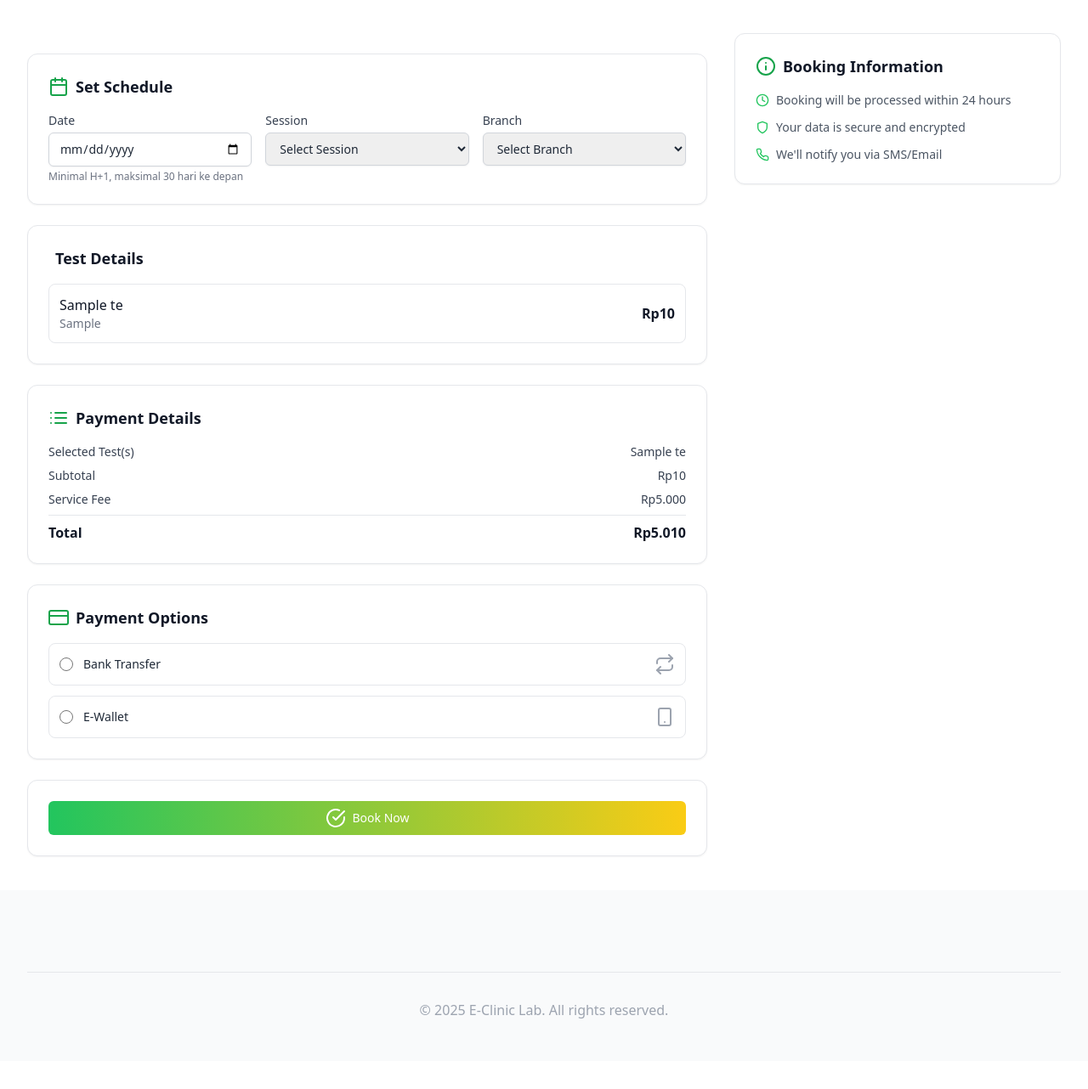
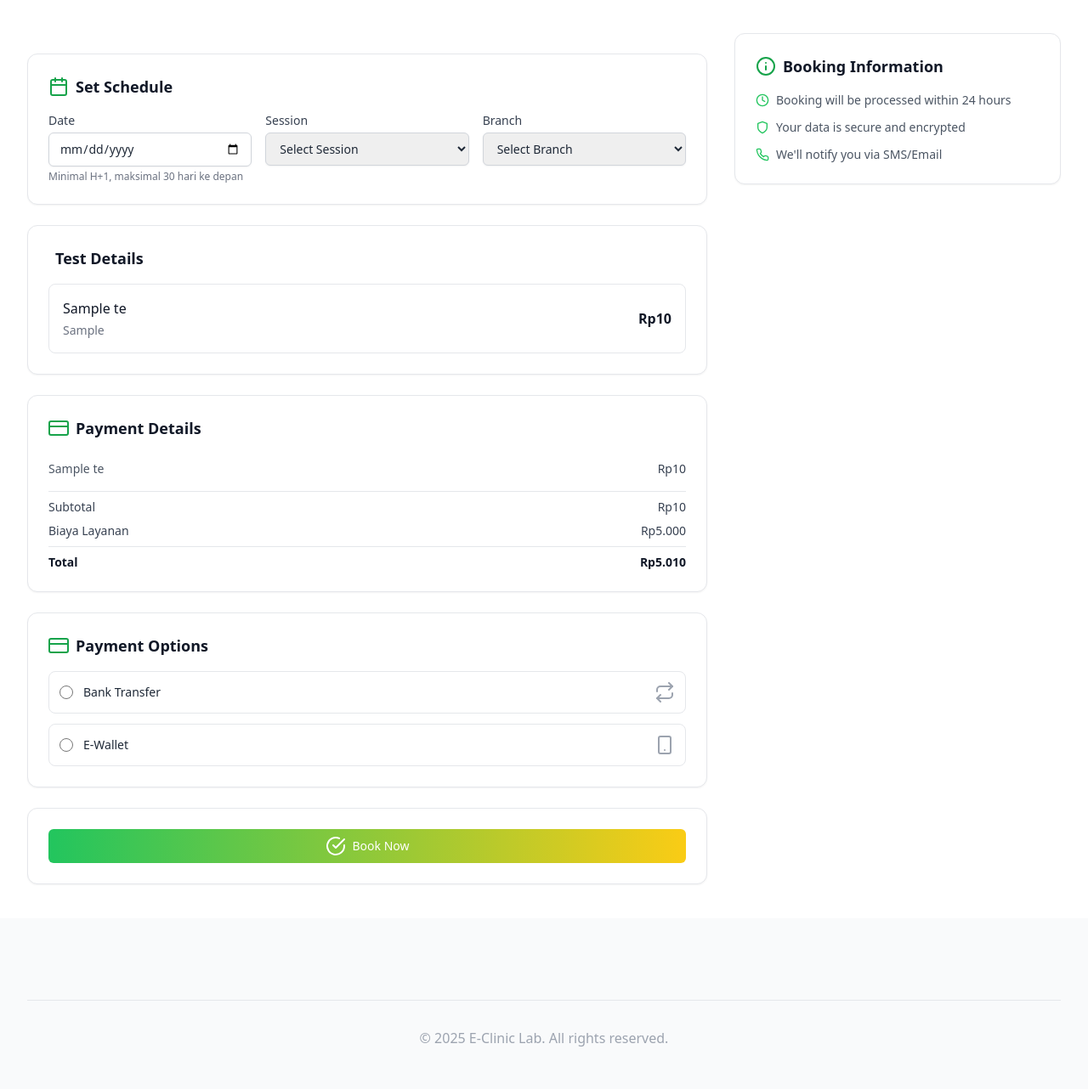
Before and after one commit to rachelscssrhnd/basdat, a Laravel app: page /booking in a window 1280 px wide. Shown: the part 197-1479 px from the top of the page at 85% size. Before the commit the page ends 1446 px from the top, so only its background shows below. Run offline with Laravel 12, Linux system fonts and the light colour scheme; a user stored in the database is signed in; tables that the repository leaves empty hold one stand-in row (values such as "Sample post"); parts of the project's set-up code (start-up, migrations or seed data) failed here and were passed over; some libraries are stand-ins or nearby versions.

Commit message:
test dan payment details

```diff
--- a/app/Http/Controllers/BookingController.php
+++ b/app/Http/Controllers/BookingController.php
@@ -9,6 +9,7 @@ use App\Models\Cabang;
 use App\Models\Pasien;
 use App\Models\Pembayaran;
 use Illuminate\Support\Facades\DB;
+use Illuminate\Support\Facades\Schema;
 use Illuminate\Support\Str;
 use Carbon\Carbon;
 
@@ -20,18 +21,48 @@ class BookingController extends Controller
     public function index(Request $request)
     {
         try {
-            // If not logged in, remember intended test and send to login
+            // Debug log
+            \Log::info('BookingController - Request Data:', [
+                'test_id' => $request->get('test_id'),
+                'session_data' => session()->all()
+            ]);
+
+            // If not logged in, remember intended test and redirect to login
             if (!session()->has('user_id')) {
                 if ($request->has('test_id')) {
-                    session(['intended_test_id' => $request->get('test_id')]);
+                    session(['intended_test_id' => $request->query('test_id')]);
+                    \Log::info('Storing intended test ID:', ['test_id' => $request->query('test_id')]);
                 }
-                return redirect()->route('auth')->withErrors(['error' => 'Please login to book a test.']);
+                return redirect()->route('auth')->with('error', 'Silakan login untuk memesan tes.');
             }
 
             // Get available lab tests
             $tests = JenisTes::all();
+            if ($tests->isEmpty()) {
+                $catalog = [
+                    ['harga' => 100000, 'nama_tes' => 'Tes Rontgen Gigi (Dental I CR)'],
+                    ['harga' => 150000, 'nama_tes' => 'Tes Rontgen Gigi (Panoramic)'],
+                    ['harga' => 200000, 'nama_tes' => "Tes Rontgen Gigi (Water\'s Foto)"],
+                    ['harga' => 50000,  'nama_tes' => 'Tes Urine'],
+                    ['harga' => 120000, 'nama_tes' => 'Tes Kehamilan (Anti-Rubella lgG)'],
+                    ['harga' => 120000, 'nama_tes' => 'Tes Kehamilan (Anti-CMV lgG)'],
+                    ['harga' => 120000, 'nama_tes' => 'Tes Kehamilan (Anti-HSV1 lgG)'],
+                    ['harga' => 75000,  'nama_tes' => 'Tes Darah (Hemoglobin)'],
+                    ['harga' => 90000,  'nama_tes' => 'Tes Darah (Golongan Darah)'],
+                    ['harga' => 100000, 'nama_tes' => 'Tes Darah (Agregasi Trombosit)'],
+                ];
 
-            // Get available branches (Cabang A, B, C)
+                $tests = collect(array_map(function ($t, $idx) {
+                    return (object) [
+                        'tes_id' => $idx + 1,
+                        'nama_tes' => $t['nama_tes'],
+                        'deskripsi' => 'Deskripsi ' . $t['nama_tes'],
+                        'harga' => $t['harga'],
+                    ];
+                }, $catalog, array_keys($catalog)));
+            }
+
+            // Get available branches
             $branches = Cabang::all();
             if ($branches->isEmpty()) {
                 $branches = collect([
@@ -40,7 +71,6 @@ class BookingController extends Controller
                     (object) ['cabang_id' => 3, 'nama_cabang' => 'Cabang C', 'display_name' => 'Cabang C', 'alamat' => 'Jl. Gatot Subroto No. 3'],
                 ]);
             } else {
-                // Normalize naming to simple "Cabang A/B/C"
                 $branches = $branches->values()->map(function ($branch, $idx) {
                     $label = 'Cabang ' . chr(65 + $idx);
                     $branch->display_name = $label;
@@ -48,36 +78,40 @@ class BookingController extends Controller
                 });
             }
 
-            // Determine selected tests (priority: old input -> explicit query -> remembered intent)
-            $selectedIds = [];
-            $oldTesIds = $request->old('tes_ids');
-            if (is_array($oldTesIds) && count($oldTesIds) > 0) {
-                $selectedIds = $oldTesIds;
+            // Determine selected test id
+            $selectedTest = null;
+            $testId = null;
+            if ($request->has('test_id')) {
+                $testId = (int) $request->query('test_id');
+            } elseif (session()->has('intended_test_id')) {
+                $testId = (int) session('intended_test_id');
+            } elseif (session()->has('selected_test_id')) {
+                $testId = (int) session('selected_test_id');
             }
-            if (empty($selectedIds)) {
-                $queryId = $request->query('test_id');
-                if ($queryId) {
-                    $selectedIds[] = $queryId;
+
+            // Ignore invalid/zero test id
+            if ($testId !== null && $testId <= 0) {
+                $testId = null;
+            }
+
+            // Get the selected test
+            if ($testId !== null) {
+                session(['selected_test_id' => $testId]);
+                session()->forget('intended_test_id');
+
+                // Use tes_id explicitly (find() may not work if primary key is not id)
+                $selectedTest = JenisTes::where('tes_id', $testId)->first();
+
+                if (!$selectedTest) {
+                    $selectedTest = $tests->firstWhere('tes_id', $testId);
                 }
-            }
-            if (empty($selectedIds)) {
-                $intended = session('intended_test_id');
-                if ($intended) {
-                    $selectedIds[] = $intended;
-                }
-            }
-            session()->forget('intended_test_id');
 
-            $selectedTests = collect();
-            if (!empty($selectedIds)) {
-                $selectedTests = JenisTes::whereIn('tes_id', $selectedIds)->get();
-                // Fallback if DB lookup failed but tests collection exists (e.g., demo data)
-                if ($selectedTests->isEmpty() && isset($tests)) {
-                    $fromAll = $tests->whereIn('tes_id', $selectedIds);
-                    if ($fromAll->isNotEmpty()) {
-                        $selectedTests = $fromAll;
-                    }
-                }
+                \Log::info('Selected test:', [
+                    'test_id' => $testId,
+                    'found' => (bool) $selectedTest
+                ]);
+            } else {
+                session()->forget('intended_test_id');
             }
 
             // Session options for dropdown
@@ -88,13 +122,26 @@ class BookingController extends Controller
                 '4' => 'Sesi 4 (15:00-17:00)',
             ];
 
-            return view('booking', compact('tests', 'branches', 'selectedTests', 'sessions'));
+            return view('booking', [
+                'tests' => $tests,
+                'branches' => $branches,
+                'selectedTest' => $selectedTest,
+                'sessions' => $sessions
+            ]);
         } catch (\Exception $e) {
-            // If database is not set up, return view with sample data
+            \Log::error('BookingController@index error: ' . $e->getMessage());
+
             $tests = collect([
-                (object) ['tes_id' => 1, 'nama_tes' => 'Tes Rontgen Gigi (Dental I CR)', 'harga' => 100000, 'deskripsi' => 'Pemeriksaan rontgen gigi dengan teknologi CR'],
-                (object) ['tes_id' => 2, 'nama_tes' => 'Tes Rontgen Gigi (Panoramic)', 'harga' => 150000, 'deskripsi' => 'Pemeriksaan rontgen menyeluruh area mulut dan rahang'],
-                (object) ['tes_id' => 3, 'nama_tes' => 'Tes Darah (Hemoglobin)', 'harga' => 75000, 'deskripsi' => 'Pemeriksaan kadar hemoglobin dalam darah']
+                (object) ['tes_id' => 1, 'nama_tes' => 'Tes Rontgen Gigi (Dental I CR)', 'harga' => 100000, 'deskripsi' => 'Deskripsi Tes Rontgen Gigi (Dental I CR)'],
+                (object) ['tes_id' => 2, 'nama_tes' => 'Tes Rontgen Gigi (Panoramic)', 'harga' => 150000, 'deskripsi' => 'Deskripsi Tes Rontgen Gigi (Panoramic)'],
+                (object) ['tes_id' => 3, 'nama_tes' => "Tes Rontgen Gigi (Water\'s Foto)", 'harga' => 200000, 'deskripsi' => "Deskripsi Tes Rontgen Gigi (Water\'s Foto)"],
+                (object) ['tes_id' => 4, 'nama_tes' => 'Tes Urine', 'harga' => 50000, 'deskripsi' => 'Deskripsi Tes Urine'],
+                (object) ['tes_id' => 5, 'nama_tes' => 'Tes Kehamilan (Anti-Rubella lgG)', 'harga' => 120000, 'deskripsi' => 'Deskripsi Tes Kehamilan (Anti-Rubella lgG)'],
+                (object) ['tes_id' => 6, 'nama_tes' => 'Tes Kehamilan (Anti-CMV lgG)', 'harga' => 120000, 'deskripsi' => 'Deskripsi Tes Kehamilan (Anti-CMV lgG)'],
+                (object) ['tes_id' => 7, 'nama_tes' => 'Tes Kehamilan (Anti-HSV1 lgG)', 'harga' => 120000, 'deskripsi' => 'Deskripsi Tes Kehamilan (Anti-HSV1 lgG)'],
+                (object) ['tes_id' => 8, 'nama_tes' => 'Tes Darah (Hemoglobin)', 'harga' => 75000, 'deskripsi' => 'Deskripsi Tes Darah (Hemoglobin)'],
+                (object) ['tes_id' => 9, 'nama_tes' => 'Tes Darah (Golongan Darah)', 'harga' => 90000, 'deskripsi' => 'Deskripsi Tes Darah (Golongan Darah)'],
+                (object) ['tes_id' => 10, 'nama_tes' => 'Tes Darah (Agregasi Trombosit)', 'harga' => 100000, 'deskripsi' => 'Deskripsi Tes Darah (Agregasi Trombosit)'],
             ]);
 
             $branches = collect([
@@ -103,29 +150,14 @@ class BookingController extends Controller
                 (object) ['cabang_id' => 3, 'nama_cabang' => 'Cabang C', 'display_name' => 'Cabang C', 'alamat' => 'Jl. Gatot Subroto No. 3'],
             ]);
 
-            // Preselected test via query param (fallback)
-            $selectedIds = [];
-            $oldTesIds = $request->old('tes_ids');
-            if (is_array($oldTesIds) && count($oldTesIds) > 0) {
-                $selectedIds = $oldTesIds;
+            $testId = $request->has('test_id') ? (int) $request->query('test_id') : null;
+            if ($testId !== null && $testId <= 0) {
+                $testId = null;
             }
-            if (empty($selectedIds)) {
-                $queryId = $request->query('test_id');
-                if ($queryId) {
-                    $selectedIds[] = $queryId;
-                }
-            }
-            if (empty($selectedIds)) {
-                $intended = session('intended_test_id');
-                if ($intended) {
-                    $selectedIds[] = $intended;
-                }
-            }
-            session()->forget('intended_test_id');
 
-            $selectedTests = collect();
-            if (!empty($selectedIds)) {
-                $selectedTests = $tests->whereIn('tes_id', $selectedIds);
+            $selectedTest = null;
+            if ($testId !== null) {
+                $selectedTest = $tests->firstWhere('tes_id', $testId);
             }
 
             $sessions = [
@@ -135,7 +167,12 @@ class BookingController extends Controller
                 '4' => 'Sesi 4 (15:00-17:00)',
             ];
 
-            return view('booking', compact('tests', 'branches', 'selectedTests', 'sessions'));
+            return view('booking', [
+                'tests' => $tests,
+                'branches' => $branches,
+                'selectedTest' => $selectedTest,
+                'sessions' => $sessions
+            ]);
         }
     }
 
@@ -165,16 +202,22 @@ class BookingController extends Controller
         try {
             DB::beginTransaction();
 
+            $hasSesiColumn = Schema::hasColumn('booking', 'sesi');
+
             // Use authenticated session user as patient
             $userId = session('user_id');
             $pasien = Pasien::where('user_id', $userId)->firstOrFail();
 
             // Anti-collision rule: Check if session is full
-            $existingBookings = Booking::where('tanggal_booking', $validated['tanggal_booking'])
+            $existingBookingsQuery = Booking::where('tanggal_booking', $validated['tanggal_booking'])
                 ->where('cabang_id', $validated['cabang_id'])
-                ->where('sesi', $validated['sesi'])
-                ->whereIn('status_tes', ['pending_approval', 'approved', 'confirmed'])
-                ->count();
+                ->whereIn('status_tes', ['pending_approval', 'approved', 'confirmed']);
+
+            if ($hasSesiColumn) {
+                $existingBookingsQuery->where('sesi', $validated['sesi']);
+            }
+
+            $existingBookings = $existingBookingsQuery->count();
 
             // Assuming max 5 bookings per session (adjust as needed)
             $maxBookingsPerSession = 5;
@@ -184,14 +227,19 @@ class BookingController extends Controller
             }
 
             // Create booking with session
-            $booking = Booking::create([
+            $bookingData = [
                 'pasien_id' => $pasien->pasien_id,
                 'cabang_id' => $validated['cabang_id'],
                 'tanggal_booking' => $validated['tanggal_booking'],
-                'sesi' => $validated['sesi'],
                 'status_pembayaran' => 'pending',
                 'status_tes' => 'pending_approval'
-            ]);
+            ];
+
+            if ($hasSesiColumn) {
+                $bookingData['sesi'] = $validated['sesi'];
+            }
+
+            $booking = Booking::create($bookingData);
 
             // Attach selected tests to booking
             $booking->jenisTes()->attach($validated['tes_ids']);
@@ -212,7 +260,7 @@ class BookingController extends Controller
             // Log activity
             \App\Models\LogActivity::create([
                 'user_id' => session('user_id'),
-                'action' => 'Created booking ID: ' . $booking->booking_id . ' for session ' . $validated['sesi'],
+                'action' => 'Created booking ID: ' . $booking->booking_id . ($hasSesiColumn ? (' for session ' . $validated['sesi']) : ''),
                 'created_at' => now(),
             ]);
 
--- a/app/Models/Pembayaran.php
+++ b/app/Models/Pembayaran.php
@@ -33,6 +33,7 @@ class Pembayaran extends Model
         'metode_bayar',
         'status',
         'tanggal_bayar',
+        'bukti_path',
         'bukti_pembayaran',
         'tanggal_upload',
         'tanggal_konfirmasi',
--- a/resources/views/booking.blade.php
+++ b/resources/views/booking.blade.php
@@ -138,43 +138,86 @@
 
                 <!-- Test Details -->
                     @php
-                        $selected = isset($selectedTests) ? $selectedTests : collect();
-                        $selectedNames = $selected->pluck('nama_tes')->filter()->implode(', ');
-                        $selectedSubtotal = $selected->sum('harga');
+                        $selectedTest = $selectedTest ?? null;
                         $serviceFee = 5000;
-                        $serverTotal = $selectedSubtotal + $serviceFee;
+                        $subtotal = $selectedTest ? $selectedTest->harga : 0;
+                        $total = $subtotal + $serviceFee;
                     @endphp
 
+                    <!-- Test Details -->
+                    <!-- Test Details -->
                     <div class="bg-white border border-gray-200 rounded-xl shadow-sm p-6">
-                    <h2 class="text-lg font-semibold text-gray-900 flex items-center"><i data-feather="flask" class="mr-2 text-green-600"></i> Test Details</h2>
-                    <div class="mt-4 space-y-3" id="test-details">
-                        @if($selected->isNotEmpty())
-                            @foreach($selected as $test)
-                                <div class="flex items-center justify-between p-3 border border-gray-200 rounded-lg">
-                                            <div>
-                                                <p class="font-medium text-gray-900">{{ $test->nama_tes }}</p>
-                                                <p class="text-sm text-gray-500">{{ $test->deskripsi }}</p>
-                                            </div>
-                                            <p class="font-semibold text-gray-900">Rp{{ number_format($test->harga, 0, ',', '.') }}</p>
-                                        </div>
-                                <input type="hidden" name="tes_ids[]" value="{{ $test->tes_id }}" data-price="{{ $test->harga }}">
-                            @endforeach
-                        @else
-                            <p class="text-gray-500">No test selected. Please go back to <a href="{{ route('labtest') }}" class="text-primary-600 hover:text-primary-700">Lab Test</a> to choose a test.</p>
+                        <h2 class="text-lg font-semibold text-gray-900 flex items-center">
+                            <i data-feather="flask" class="mr-2 text-green-600"></i> Test Details
+                        </h2>
+                        <div class="mt-4 space-y-3" id="test-details">
+                            @if($selectedTest)
+                                <div class="flex items-center justify-between p-4 border border-gray-200 rounded-lg">
+                                    <div class="flex-1">
+                                        <p class="font-medium text-gray-900">{{ $selectedTest->nama_tes }}</p>
+                                        <p class="text-sm text-gray-500 mt-1">{{ $selectedTest->deskripsi ?? 'No description available' }}</p>
+                                    </div>
+                                    <div class="text-right">
+                                        <p class="font-semibold text-gray-900">Rp{{ number_format($selectedTest->harga, 0, ',', '.') }}</p>
+                                    </div>
+                                </div>
+                                <input type="hidden" name="tes_ids[]" value="{{ $selectedTest->tes_id }}">
+                            @else
+                                <div class="text-center py-4">
+                                    <i data-feather="alert-circle" class="h-8 w-8 mx-auto text-gray-400"></i>
+                                    <p class="mt-2 text-gray-500">No test selected. Please go back to
+                                        <a href="{{ route('labtest') }}" class="text-primary-600 hover:text-primary-700 font-medium">Lab Test</a>
+                                        to choose a test.
+                                    </p>
+                                </div>
+                            @endif
+                        </div>
+                        @if(isset($errors) && $errors->has('tes_ids'))
+                            <div class="mt-2 text-red-500 text-sm">
+                                <i data-feather="alert-circle" class="inline-block w-4 h-4 mr-1"></i>
+                                {{ $errors->first('tes_ids') }}
+                            </div>
                         @endif
-                        </div>
-                        @if(isset($errors) && $errors->has('tes_ids')) <span class="text-red-500 text-sm">{{ $errors->first('tes_ids') }}</span> @endif
                     </div>
 
                     <!-- Payment Details -->
+                    <!-- Payment Details -->
                     <div class="bg-white border border-gray-200 rounded-xl shadow-sm p-6">
-                        <h2 class="text-lg font-semibold text-gray-900 flex items-center"><i data-feather="list" class="mr-2 text-green-600"></i> Payment Details</h2>
-                        <dl class="mt-4 space-y-2 text-sm text-gray-700" id="payment-summary">
-                            <div class="flex justify-between"><dt>Selected Test(s)</dt><dd class="font-medium" id="selected-tests-list">{{ $selectedNames ?: '-' }}</dd></div>
-                            <div class="flex justify-between"><dt>Subtotal</dt><dd class="font-medium" id="subtotal">Rp{{ number_format($selectedSubtotal, 0, ',', '.') }}</dd></div>
-                            <div class="flex justify-between"><dt>Service Fee</dt><dd class="font-medium">Rp{{ number_format($serviceFee, 0, ',', '.') }}</dd></div>
-                            <div class="flex justify-between border-t pt-2 text-base font-semibold text-gray-900"><dt>Total</dt><dd id="total">Rp{{ number_format($serverTotal, 0, ',', '.') }}</dd></div>
-                        </dl>
+                        <h2 class="text-lg font-semibold text-gray-900 flex items-center">
+                            <i data-feather="credit-card" class="mr-2 text-green-600"></i> Payment Details
+                        </h2>
+                        <div class="mt-4 space-y-2 text-sm text-gray-700" id="payment-summary">
+                            @if($selectedTest)
+                                <div class="space-y-3">
+                                    <div class="flex justify-between py-2">
+                                        <span class="text-gray-600">{{ $selectedTest->nama_tes }}</span>
+                                        <span class="font-medium">Rp{{ number_format($selectedTest->harga, 0, ',', '.') }}</span>
+                                    </div>
+                                </div>
+
+                                <div class="border-t border-gray-200 my-3"></div>
+
+                                <div class="space-y-2">
+                                    <div class="flex justify-between">
+                                        <span>Subtotal</span>
+                                        <span class="font-medium">Rp{{ number_format($subtotal, 0, ',', '.') }}</span>
+                                    </div>
+                                    <div class="flex justify-between">
+                                        <span>Biaya Layanan</span>
+                                        <span class="font-medium">Rp{{ number_format($serviceFee, 0, ',', '.') }}</span>
+                                    </div>
+                                    <div class="flex justify-between pt-2 mt-2 border-t border-gray-200 font-semibold text-gray-900">
+                                        <span>Total</span>
+                                        <span>Rp{{ number_format($total, 0, ',', '.') }}</span>
+                                    </div>
+                                </div>
+                            @else
+                                <div class="text-center py-4">
+                                    <i data-feather="shopping-cart" class="h-8 w-8 mx-auto text-gray-400"></i>
+                                    <p class="mt-2 text-gray-500">Tidak ada test yang dipilih</p>
+                                </div>
+                            @endif
+                        </div>
                     </div>
 
                     <!-- Payment Options -->
--- a/resources/views/payment.blade.php
+++ b/resources/views/payment.blade.php
@@ -235,6 +235,10 @@
         @if(session('error'))
             alert('{{ session('error') }}');
         @endif
+
+        @if($errors->any())
+            alert('{{ $errors->first() }}');
+        @endif
     </script>
 </body>
 </html>
```
Also changed, not shown: app/Http/Controllers/LabTestController.php (+30 -6 lines), app/Http/Controllers/PaymentController.php (+25 -14 lines), resources/views/labtest.blade.php (+12 -6 lines), resources/views/myorder.blade.php (+12 -0 lines).
